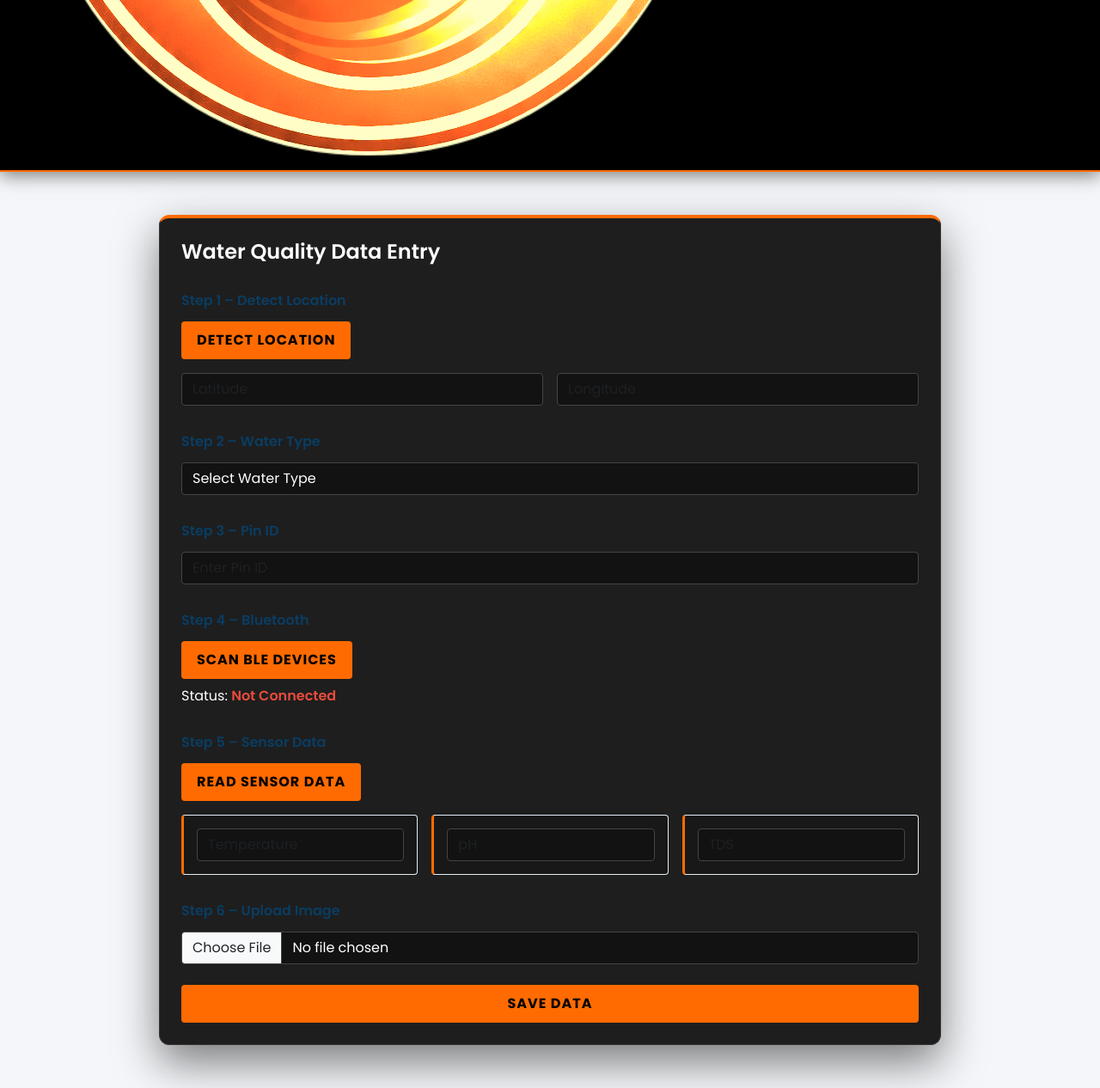
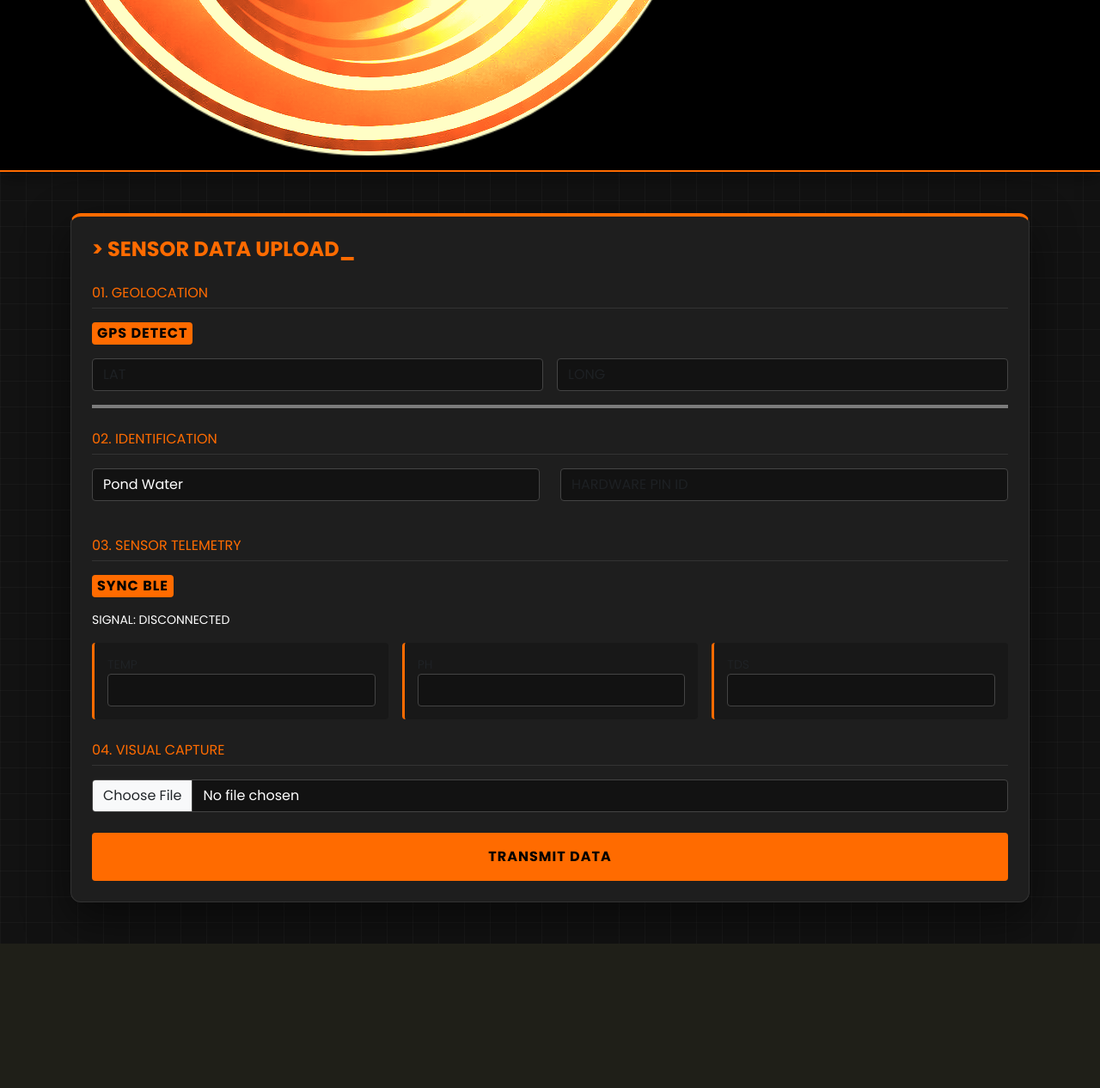
Before and after one commit to pgrapher906-ctrl/project, a Flask app: template app/templates/dashboard.html in a window 1280 px wide. Shown: the part 607-1873 px from the top of the page at 86% size. After the commit the page ends 1705 px from the top, so only its background shows below. Run offline with Flask 3, Linux system fonts and the light colour scheme; the template is opened without the code that fills it, so the values that code supplies are empty.

Commit message:
Update dashboard.html

```diff
--- a/app/templates/dashboard.html
+++ b/app/templates/dashboard.html
@@ -1,263 +1,91 @@
 {% extends "base.html" %}
-{% block title %}Dashboard | Smart Water Monitoring{% endblock %}
+{% block title %}Control Panel | Data Entry{% endblock %}
 
 {% block head %}
 <link rel="stylesheet" href="https://unpkg.com/leaflet/dist/leaflet.css"/>
-
 <style>
-
-/* ==============================
-   CLEAN MOBILE SCIENTIFIC UI
-============================== */
-
-body {
-    background: #F4F6F9;
-}
-
-.dashboard-wrapper {
-    max-width: 950px;
-    margin: 30px auto;
-    padding: 20px;
-}
-
-.glass-card {
-    background: white;
-    padding: 25px;
-    border-radius: 18px;
-    box-shadow: 0 15px 40px rgba(0,0,0,0.08);
-}
-
-.section-title {
-    font-weight: 600;
-    margin-top: 30px;
-    margin-bottom: 12px;
-    color: #0A3D62;
-}
-
-.custom-btn {
-    background: #1ABC9C;
-    color: white;
-    border: none;
-    padding: 10px 18px;
-    border-radius: 10px;
-    transition: 0.3s;
-    font-weight: 500;
-}
-
-.custom-btn:hover {
-    background: #16A085;
-}
-
-#map {
-    height: 280px;
-    border-radius: 12px;
-    margin-top: 15px;
-    display: none;
-}
-
-.status-connected {
-    color: #16A085;
-    font-weight: 600;
-}
-
-.status-disconnected {
-    color: #E74C3C;
-    font-weight: 600;
-}
-
-.sensor-box {
-    background: #F8FBFD;
-    padding: 15px;
-    border-radius: 12px;
-    border: 1px solid #e4eef5;
-}
-
-@media (max-width: 768px) {
-    .dashboard-wrapper {
-        padding: 10px;
-    }
-}
-
+    .section-title { color: #FF6B00 !important; border-bottom: 1px solid #333; padding-bottom: 5px; }
+    #map { border: 2px solid #FF6B00; filter: grayscale(1) invert(1); }
 </style>
 {% endblock %}
 
 {% block content %}
+<div class="dashboard-wrapper py-5">
+    <div class="glass-card p-4">
+        <h4 class="mb-4 fw-bold" style="color: #FF6B00;">> SENSOR DATA UPLOAD_</h4>
+        <form method="POST" action="{{ url_for('main.save_data') }}" enctype="multipart/form-data">
 
-<div class="dashboard-wrapper">
-<div class="glass-card">
+            <div class="section-title mb-3">01. GEOLOCATION</div>
+            <button type="button" class="custom-btn mb-3" onclick="getLocation()">GPS DETECT</button>
+            <div class="row g-3">
+                <div class="col-md-6"><input type="text" id="latitude" name="latitude" class="form-control" placeholder="LAT" required></div>
+                <div class="col-md-6"><input type="text" id="longitude" name="longitude" class="form-control" placeholder="LONG" required></div>
+            </div>
+            <div id="map" class="mt-3"></div>
 
-<h4 class="mb-4 fw-semibold">Water Quality Data Entry</h4>
+            <div class="section-title mt-4 mb-3">02. IDENTIFICATION</div>
+            <div class="row">
+                <div class="col-md-6"><select class="form-select mb-3" id="waterType" name="water_type" required></select></div>
+                <div class="col-md-6"><input type="text" name="pin_id" class="form-control mb-3" placeholder="HARDWARE PIN ID" required></div>
+            </div>
 
-<form method="POST" action="{{ url_for('main.save_data') }}" enctype="multipart/form-data">
+            <div class="section-title mt-4 mb-3">03. SENSOR TELEMETRY</div>
+            <button type="button" class="custom-btn mb-3" onclick="scanBLE()">SYNC BLE</button>
+            <p class="small">SIGNAL: <span id="bleStatus" class="status-disconnected">DISCONNECTED</span></p>
 
-<!-- ================= STEP 1 ================= -->
-<div class="section-title">Step 1 – Detect Location</div>
+            <div class="row g-3">
+                <div class="col-md-4"><div class="sensor-box"><label class="small text-muted d-block">TEMP</label><input class="form-control" name="temperature"></div></div>
+                <div class="col-md-4"><div class="sensor-box"><label class="small text-muted d-block">PH</label><input class="form-control" name="ph"></div></div>
+                <div class="col-md-4"><div class="sensor-box"><label class="small text-muted d-block">TDS</label><input class="form-control" name="tds"></div></div>
+            </div>
 
-<button type="button" class="custom-btn mb-3" onclick="getLocation()">Detect Location</button>
+            <div id="pondSensors" class="row g-3 mt-3" style="display:none;">
+                <div class="col-md-4"><div class="sensor-box"><label class="small text-muted d-block">D.OXYGEN</label><input class="form-control" name="do"></div></div>
+            </div>
 
-<div class="row g-3">
-    <div class="col-md-6">
-        <input type="text" id="latitude" name="latitude" class="form-control" placeholder="Latitude" required>
-    </div>
-    <div class="col-md-6">
-        <input type="text" id="longitude" name="longitude" class="form-control" placeholder="Longitude" required>
+            <div class="section-title mt-4 mb-3">04. VISUAL CAPTURE</div>
+            <input type="file" name="image" class="form-control mb-4">
+
+            <button type="submit" class="custom-btn w-100 py-3">TRANSMIT DATA</button>
+        </form>
     </div>
 </div>
-
-<div id="map"></div>
-
-<!-- ================= STEP 2 ================= -->
-<div class="section-title">Step 2 – Water Type</div>
-
-<select class="form-select mb-3" id="waterType" name="water_type" required>
-    <option value="">Select Water Type</option>
-</select>
-
-<!-- ================= STEP 3 ================= -->
-<div class="section-title">Step 3 – Pin ID</div>
-<input type="text" name="pin_id" class="form-control mb-3" placeholder="Enter Pin ID" required>
-
-<!-- ================= STEP 4 ================= -->
-<div class="section-title">Step 4 – Bluetooth</div>
-<button type="button" class="custom-btn mb-2" onclick="scanBLE()">Scan BLE Devices</button>
-<p>Status: <span id="bleStatus" class="status-disconnected">Not Connected</span></p>
-
-<!-- ================= STEP 5 ================= -->
-<div class="section-title">Step 5 – Sensor Data</div>
-<button type="button" class="custom-btn mb-3" onclick="readSensor()">Read Sensor Data</button>
-
-<div class="row g-3">
-    <div class="col-md-4">
-        <div class="sensor-box">
-            <input class="form-control" name="temperature" placeholder="Temperature">
-        </div>
-    </div>
-    <div class="col-md-4">
-        <div class="sensor-box">
-            <input class="form-control" name="ph" placeholder="pH">
-        </div>
-    </div>
-    <div class="col-md-4">
-        <div class="sensor-box">
-            <input class="form-control" name="tds" placeholder="TDS">
-        </div>
-    </div>
-</div>
-
-<!-- POND SENSORS -->
-<div id="pondSensors" class="row g-3 mt-3" style="display:none;">
-    <div class="col-md-4">
-        <div class="sensor-box">
-            <input class="form-control" name="do" placeholder="Dissolved Oxygen">
-        </div>
-    </div>
-</div>
-
-<!-- ================= STEP 6 ================= -->
-<div class="section-title">Step 6 – Upload Image</div>
-<input type="file" name="image" class="form-control mb-3">
-
-<button type="submit" class="custom-btn w-100 mt-2">Save Data</button>
-
-</form>
-</div>
-</div>
-
 {% endblock %}
 
 {% block scripts %}
 <script src="https://unpkg.com/leaflet/dist/leaflet.js"></script>
-
 <script>
 let category = "{{ category }}";
-let map = null;
-let marker = null;
-
-// ================= LOAD WATER TYPES =================
+let map = null; let marker = null;
 window.onload = function() {
-
     const dropdown = document.getElementById("waterType");
-
-    let options = [];
-
-    if (category === "ocean") {
-        options = [
-            "Open Ocean Water",
-            "Coastal Water",
-            "Estuarine Water",
-            "Deep Sea Water",
-            "Marine Surface Water"
-        ];
-    }
-
-    if (category === "pond") {
-        options = [
-            "Pond Water",
-            "Drinking Water",
-            "Ground Water"
-        ];
-        document.getElementById("pondSensors").style.display = "flex";
-    }
-
+    let options = category === "ocean" ? ["Open Ocean Water", "Coastal Water", "Estuarine Water", "Deep Sea Water", "Marine Surface Water"] : ["Pond Water", "Drinking Water", "Ground Water"];
+    if(category === "pond") document.getElementById("pondSensors").style.display = "flex";
     options.forEach(type => {
-        let option = document.createElement("option");
-        option.value = type;
-        option.textContent = type;
-        dropdown.appendChild(option);
+        let opt = document.createElement("option"); opt.value = type; opt.textContent = type; dropdown.appendChild(opt);
     });
 };
-
-
-// ================= LOCATION =================
 function getLocation(){
     if(!navigator.geolocation) return;
-
     navigator.geolocation.getCurrentPosition(function(pos){
-        const lat = pos.coords.latitude;
-        const lon = pos.coords.longitude;
-
-        document.getElementById("latitude").value = lat;
-        document.getElementById("longitude").value = lon;
-
+        const lat = pos.coords.latitude; const lon = pos.coords.longitude;
+        document.getElementById("latitude").value = lat; document.getElementById("longitude").value = lon;
         showMap(lat, lon);
     });
 }
-
 function showMap(lat, lon){
     document.getElementById("map").style.display = "block";
-
     if(!map){
         map = L.map('map').setView([lat, lon], 13);
-        L.tileLayer('https://{s}.tile.openstreetmap.org/{z}/{x}/{y}.png').addTo(map);
-    } else {
-        map.setView([lat, lon], 13);
-    }
-
-    if(marker){
-        marker.setLatLng([lat, lon]);
-    } else {
-        marker = L.marker([lat, lon]).addTo(map);
-    }
-
+        L.tileLayer('https://{s}.basemaps.cartocdn.com/dark_all/{z}/{x}/{y}{r}.png').addTo(map);
+    } else { map.setView([lat, lon], 13); }
+    if(marker){ marker.setLatLng([lat, lon]); } else { marker = L.marker([lat, lon]).addTo(map); }
     map.invalidateSize();
 }
-
-
-// ================= BLE =================
 async function scanBLE(){
     const status = document.getElementById("bleStatus");
-    try{
-        await navigator.bluetooth.requestDevice({acceptAllDevices:true});
-        status.innerText="Connected";
-        status.className="status-connected";
-    }catch{
-        status.innerText="Not Connected";
-        status.className="status-disconnected";
-    }
-}
-
-function readSensor(){
-    alert("ESP32 integration required.");
+    try { await navigator.bluetooth.requestDevice({acceptAllDevices:true}); status.innerText="SYNCED"; status.className="status-connected"; }
+    catch { status.innerText="SYNC_ERROR"; status.className="status-disconnected"; }
 }
 </script>
 {% endblock %}
```
